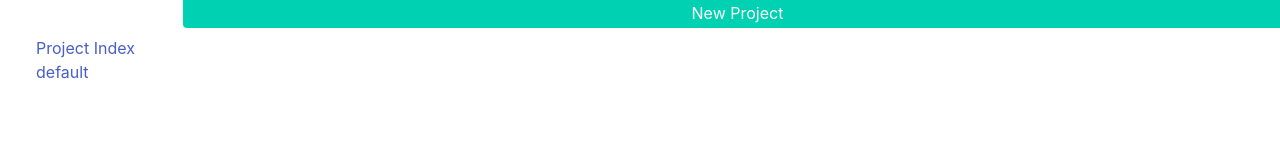
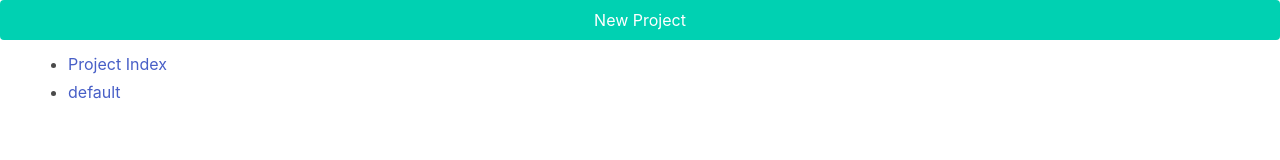
Before and after one commit to jdmartinez1062/to-do, a website built with webpack: page dist/index.html in a window 1280 px wide. Built offline with nearby package versions, Linux system fonts and the light colour scheme.

Commit message:
add New Project button in the navbar to always be visible

```diff
--- a/src/DOM.js
+++ b/src/DOM.js
@@ -2,22 +2,26 @@ import { tabCreation, tabUpdate } from "./tab";
 import form from "./form";
 import { showProject } from "./showProject";
 const init = () => {
+  const navbar = document.getElementById("navbar")
   const content = document.getElementById("content");
+  const body = document.getElementById("main")
   const sidebar = document.createElement("div");
   const mainDiv = document.createElement("div");
   const formButton = document.createElement("input");
 
+  body.append(navbar);
+  navbar.append(formButton);
+  navbar.classList.add('navbar', 'is-fixed-top');
   formButton.id = "form-button";
   formButton.type = "submit";
   formButton.value = 'New Project'
-  formButton.classList.add('button', 'is-primary', 'column');
-
+  formButton.classList.add('button', 'is-primary', 'is-fullwidth');
   formButton.addEventListener("click", form);
 
   sidebar.setAttribute("id", "sidebar");
   mainDiv.setAttribute("id", "main-div");
-  content.appendChild(sidebar);
-  content.append(formButton, mainDiv);
+  content.append(sidebar);
+  content.append(mainDiv);
   sidebar.appendChild(tabCreation());
   console.log(localStorage.getItem("Projects"));
   const defaultProject = JSON.parse(localStorage.getItem("Projects"));
```
Also changed, not shown: dist/index.html, dist/main.js.
